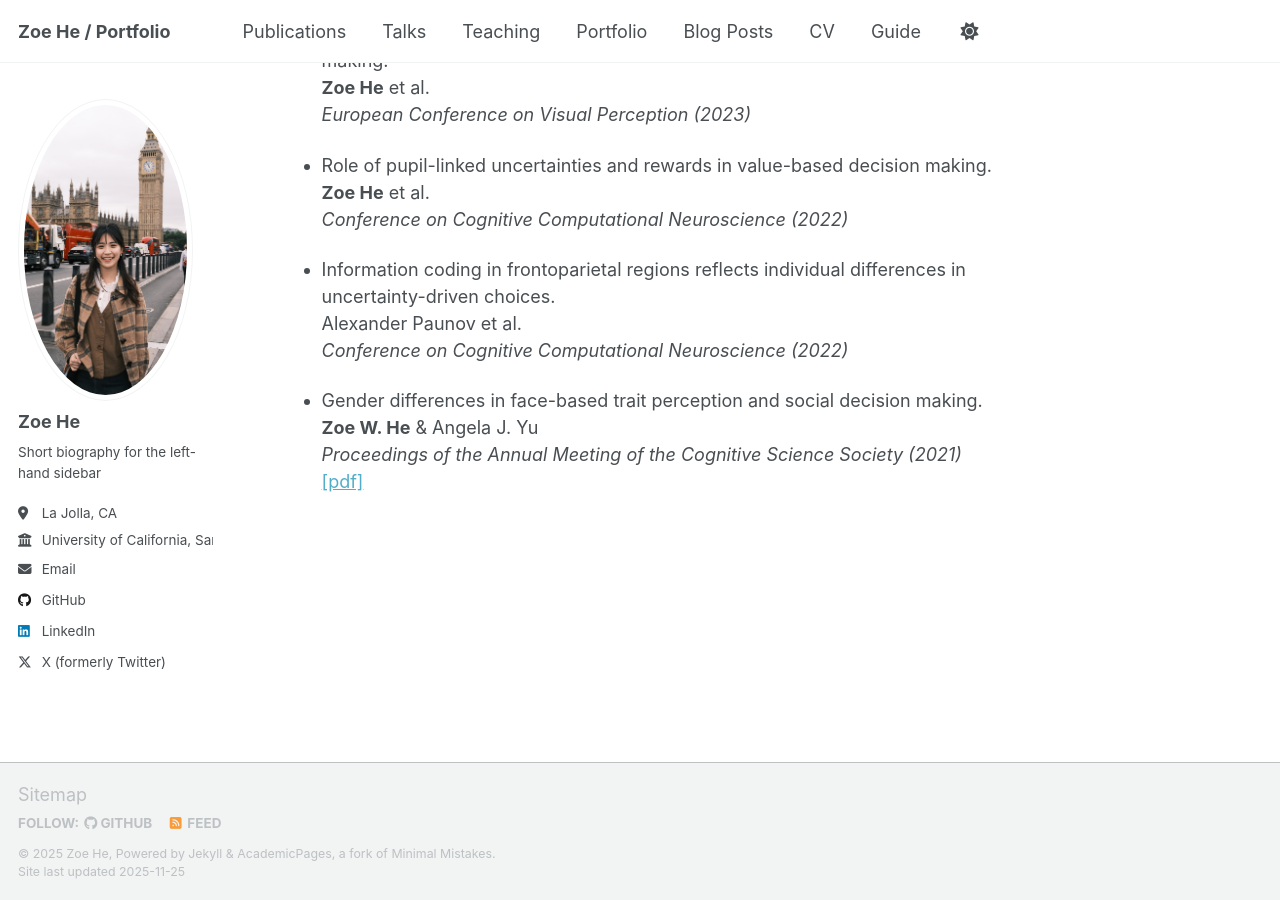
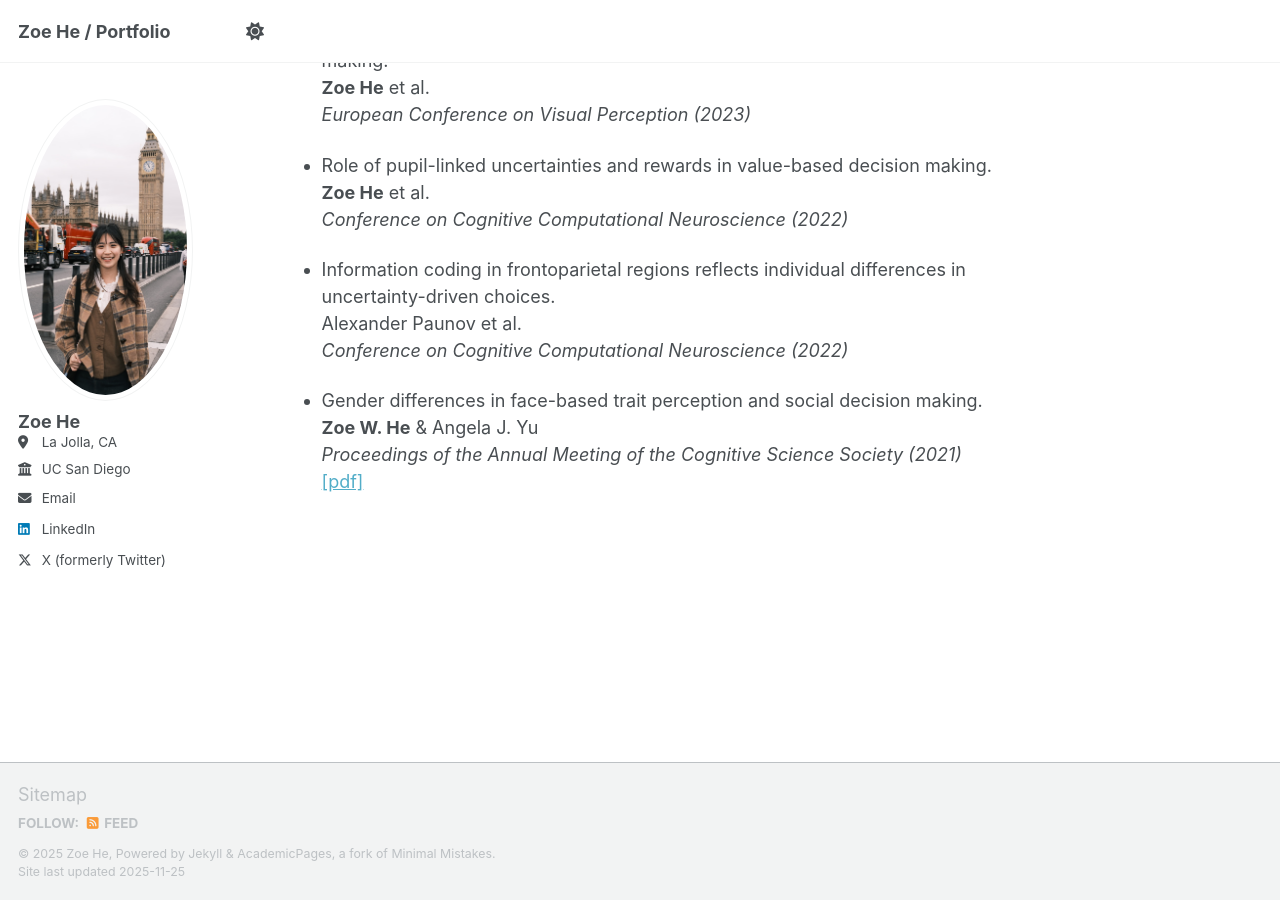
Before and after one commit to zoewhe/zoewhe.github.io, a Jekyll site: the page built from _pages/about.md, in a window 1280 px wide and 900 px high, scrolled down 1496 px. Built offline with Jekyll 4.4.1, drawn with Linux system fonts in a browser that asks for light colours; a script that is not in the unit is left out.

```diff
--- a/_config.yml
+++ b/_config.yml
@@ -26,9 +26,9 @@ author:
   avatar           : "profile_london.jpg"
   name             : "Zoe He"
   pronouns         : # example: "she/her"
-  bio              : "Short biography for the left-hand sidebar"
+  #bio              : "Short biography for the left-hand sidebar"
   location         : "La Jolla, CA"
-  employer         : "University of California, San Diego"
+  employer         : "UC San Diego"
   uri              : # URL
   email            : "zoehe@ucsd.edu"
 
@@ -48,7 +48,7 @@ author:
   bitbucket        : # Username - Update with your username on the site
   codepen          : # Username
   dribbble         : # Username
-  github           : "zoewhe"
+  #github           : "zoewhe"
   kaggle           : # Username
   stackoverflow    : # User number or user number and name (i.e., use "1" or "1/jeff-atwood")
 
```
Also changed, not shown: _data/navigation.yml (+14 -14 lines).
